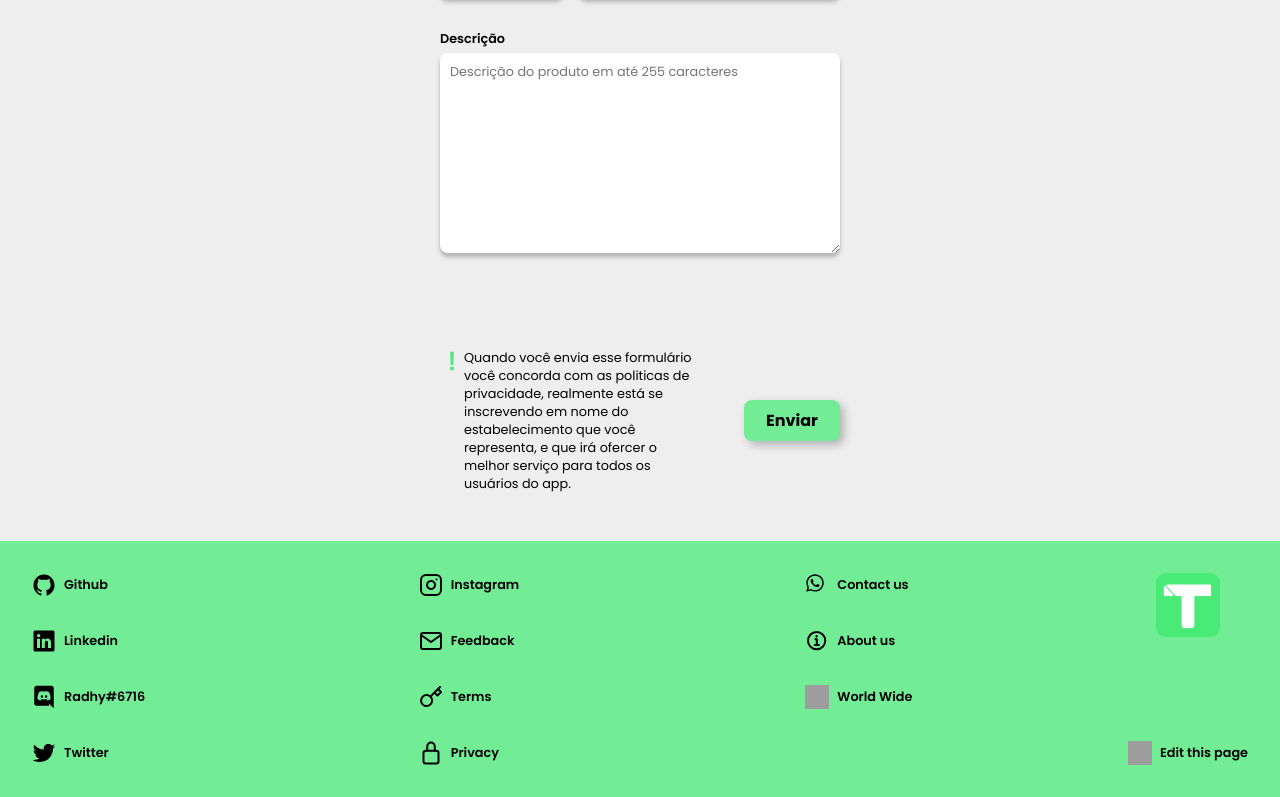
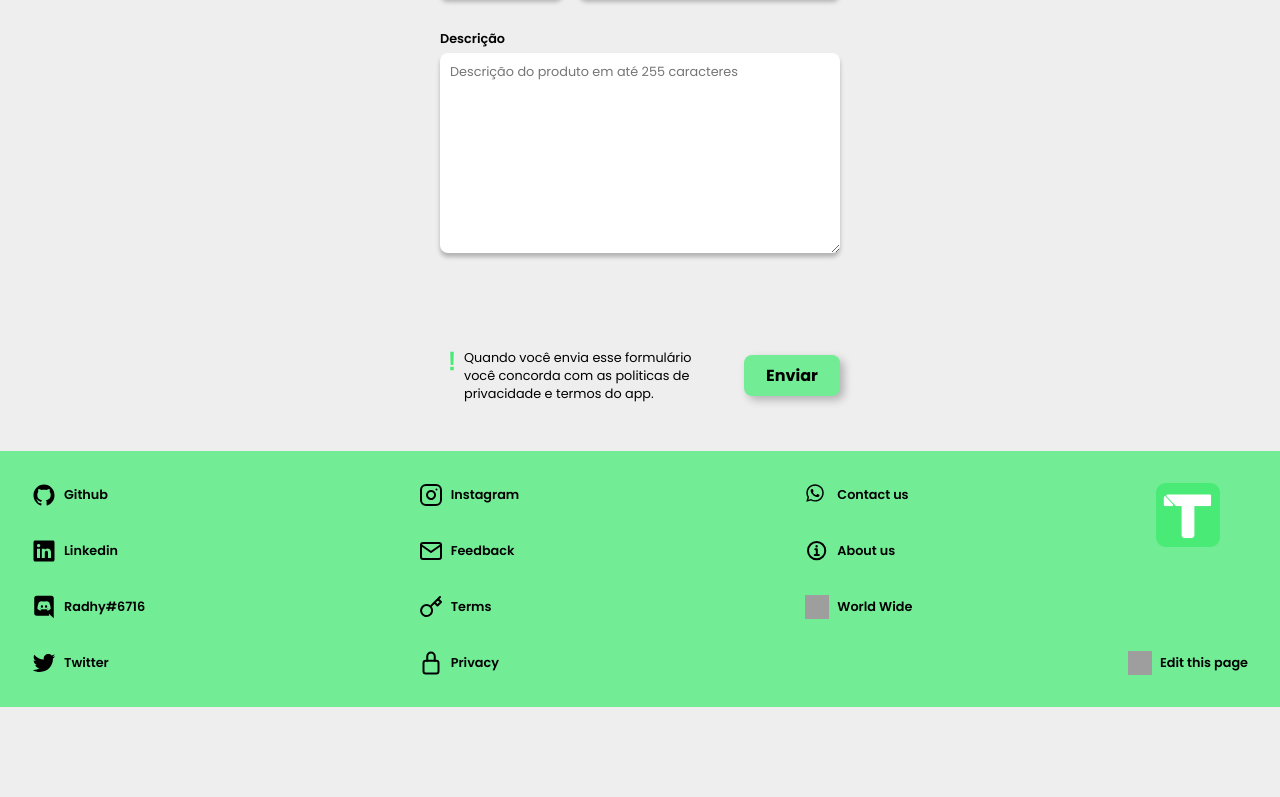
Before and after one commit to DevRadhy/Teats-web, a Next.js app: page /form/feeder in a window 1280 px wide. Shown: the part 1168-1965 px from the top of the page. After the commit the page ends 1875 px from the top, so only its background shows below. Built offline with nearby package versions, Linux system fonts and the light colour scheme; grey boxes are pictures that could not be loaded.

Commit message:
Alterando messagem de aviso

```diff
--- a/src/pages/form/feeder.tsx
+++ b/src/pages/form/feeder.tsx
@@ -209,7 +209,7 @@ export default function FeederForm() {
         <section className={styles.sendContainer}>
           <span>
             <img src="/icons/alert-sharp.svg" alt="Atenção"/>
-            Quando você envia esse formulário você concorda com as politicas de privacidade, realmente está se inscrevendo em nome do estabelecimento que você representa, e que irá ofercer o melhor serviço para todos os usuários do app.
+            Quando você envia esse formulário você concorda com as politicas de privacidade e termos do app.
           </span>
 
           <button
```
